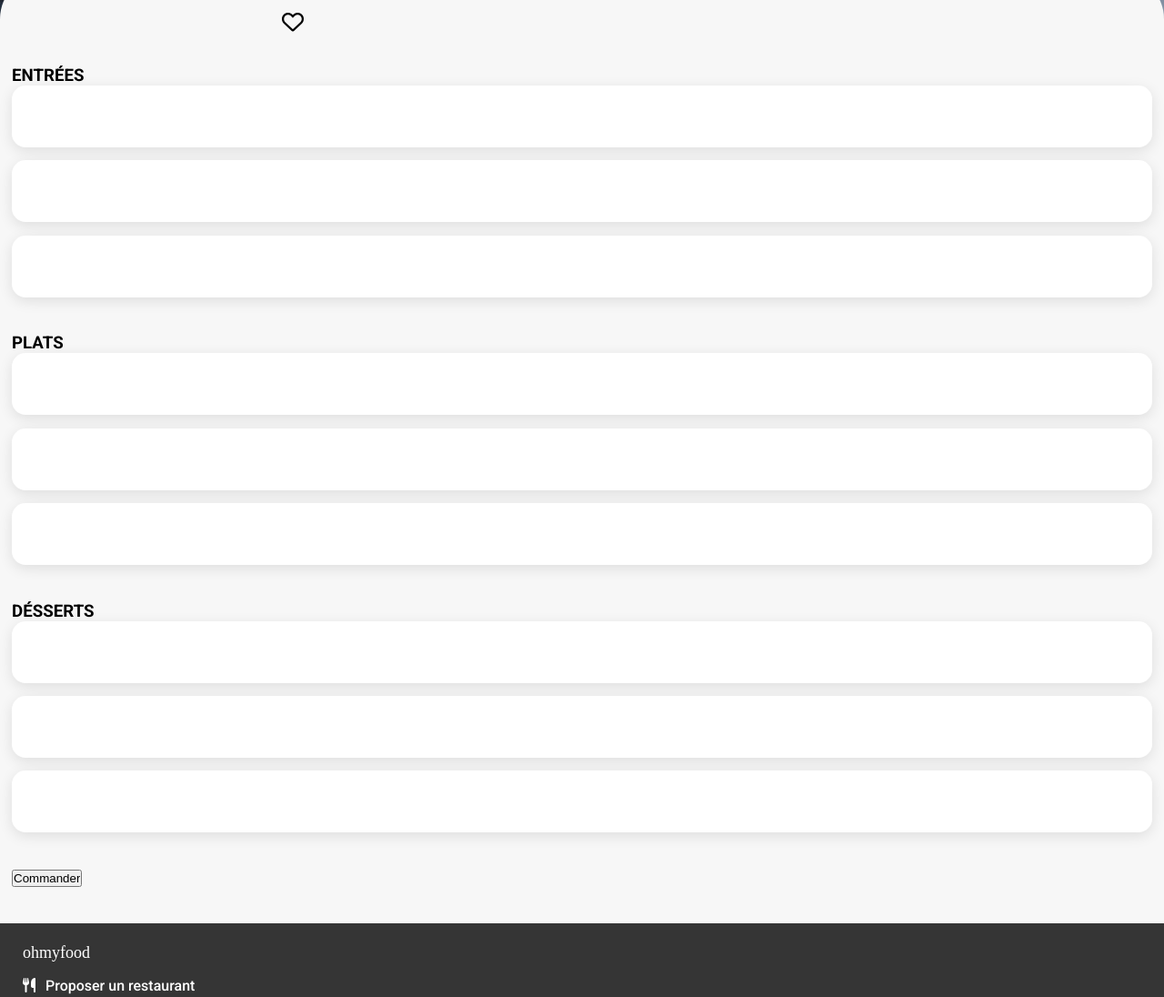
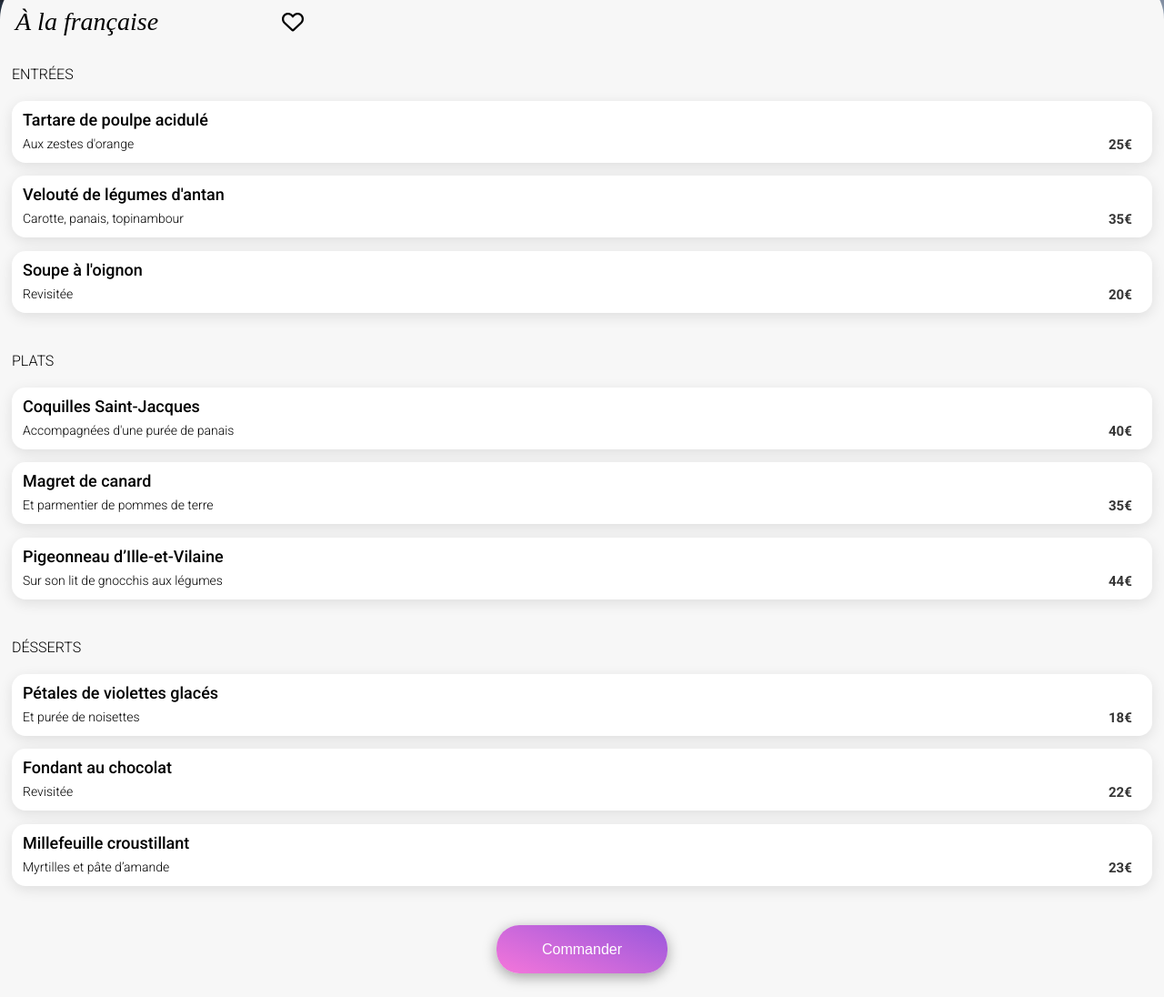
Before and after one commit to juentbrg/Ohmyfood, a plain HTML site: page a_la_francaise.html in a window 1280 px wide. Shown: the part 317-1413 px from the top of the page at 91% size. Drawn offline with Linux system fonts and the light colour scheme; a web font is replaced by a local one.

Commit message:
Finitions de la page 'À la Française'

```diff
--- a/a_la_francaise.html
+++ b/a_la_francaise.html
@@ -24,17 +24,17 @@
         <!-- Menu -->
         <section class="menu">
             <div class="menu__title">
-                <h2></h2>
+                <h2>À la française</h2>
                 <p><i class="fa-regular fa-heart"></i></p>
             </div>
-            <div class="menu__entree">
+            <div class="menu__food">
                 <h3>ENTRÉES</h3>
                 <div class="menu__card">
                     <div class="menu__card__content">
                         <div class="menu__card__title">
-                            <h4></h4>
-                            <p></p>
-                            <p class="menu__card__price"></p>
+                            <h4>Tartare de poulpe acidulé</h4>
+                            <p>Aux zestes d'orange</p>
+                            <p class="menu__card__price">25€</p>
                         </div>
                         <div class="menu__check">
                             <p><i class="fa-solid fa-circle-check"></i></p>
@@ -42,9 +42,9 @@
                     </div>
                     <div class="menu__card__content">
                         <div class="menu__card__title">
-                            <h4></h4>
-                            <p></p>
-                            <p class="menu__card__price"></p>
+                            <h4>Velouté de légumes d'antan</h4>
+                            <p>Carotte, panais, topinambour</p>
+                            <p class="menu__card__price">35€</p>
                         </div>
                         <div class="menu__check">
                             <p><i class="fa-solid fa-circle-check"></i></p>
@@ -52,9 +52,9 @@
                     </div>
                     <div class="menu__card__content">
                         <div class="menu__card__title">
-                            <h4></h4>
-                            <p></p>
-                            <p class="menu__card__price"></p>
+                            <h4>Soupe à l'oignon</h4>
+                            <p>Revisitée</p>
+                            <p class="menu__card__price">20€</p>
                         </div>
                         <div class="menu__check">
                             <p><i class="fa-solid fa-circle-check"></i></p>
@@ -62,14 +62,14 @@
                     </div>
                 </div>
             </div>
-            <div class="menu__dish">
+            <div class="menu__food">
                 <h3>PLATS</h3>
                 <div class="menu__card">
                     <div class="menu__card__content">
                         <div class="menu__card__title">
-                            <h4></h4>
-                            <p></p>
-                            <p class="menu__card__price"></p>
+                            <h4>Coquilles Saint-Jacques</h4>
+                            <p>Accompagnées d'une purée de panais</p>
+                            <p class="menu__card__price">40€</p>
                         </div>
                         <div class="menu__check">
                             <p><i class="fa-solid fa-circle-check"></i></p>
@@ -77,9 +77,9 @@
                     </div>
                     <div class="menu__card__content">
                         <div class="menu__card__title">
-                            <h4></h4>
-                            <p></p>
-                            <p class="menu__card__price"></p>
+                            <h4>Magret de canard</h4>
+                            <p>Et parmentier de pommes de terre</p>
+                            <p class="menu__card__price">35€</p>
                         </div>
                         <div class="menu__check">
                             <p><i class="fa-solid fa-circle-check"></i></p>
@@ -87,9 +87,9 @@
                     </div>
                     <div class="menu__card__content">
                         <div class="menu__card__title">
-                            <h4></h4>
-                            <p></p>
-                            <p class="menu__card__price"></p>
+                            <h4>Pigeonneau d’Ille-et-Vilaine</h4>
+                            <p>Sur son lit de gnocchis aux légumes</p>
+                            <p class="menu__card__price">44€</p>
                         </div>
                         <div class="menu__check">
                             <p><i class="fa-solid fa-circle-check"></i></p>
@@ -97,14 +97,14 @@
                     </div>
                 </div>
             </div>
-            <div class="menu__dessert">
+            <div class="menu__food">
                 <h3>DÉSSERTS</h3>
                 <div class="menu__card">
                     <div class="menu__card__content">
                         <div class="menu__card__title">
-                            <h4></h4>
-                            <p></p>
-                            <p class="menu__card__price"></p>
+                            <h4>Pétales de violettes glacés</h4>
+                            <p>Et purée de noisettes</p>
+                            <p class="menu__card__price">18€</p>
                         </div>
                         <div class="menu__check">
                             <p><i class="fa-solid fa-circle-check"></i></p>
@@ -112,9 +112,9 @@
                     </div>
                     <div class="menu__card__content">
                         <div class="menu__card__title">
-                            <h4></h4>
-                            <p></p>
-                            <p class="menu__card__price"></p>
+                            <h4>Fondant au chocolat</h4>
+                            <p>Revisitée</p>
+                            <p class="menu__card__price">22€</p>
                         </div>
                         <div class="menu__check">
                             <p><i class="fa-solid fa-circle-check"></i></p>
@@ -122,9 +122,9 @@
                     </div>
                     <div class="menu__card__content">
                         <div class="menu__card__title">
-                            <h4></h4>
-                            <p></p>
-                            <p class="menu__card__price"></p>
+                            <h4>Millefeuille croustillant</h4>
+                            <p>Myrtilles et pâte d’amande</p>
+                            <p class="menu__card__price">23€</p>
                         </div>
                         <div class="menu__check">
                             <p><i class="fa-solid fa-circle-check"></i></p>
@@ -132,7 +132,9 @@
                     </div>
                 </div>
             </div>
-            <input type="button" value="Commander">
+            <div class="menu__btn">
+                <input class="order" type="button" value="Commander">
+            </div>
         </section>
         <!-- Menu -->
 
```
